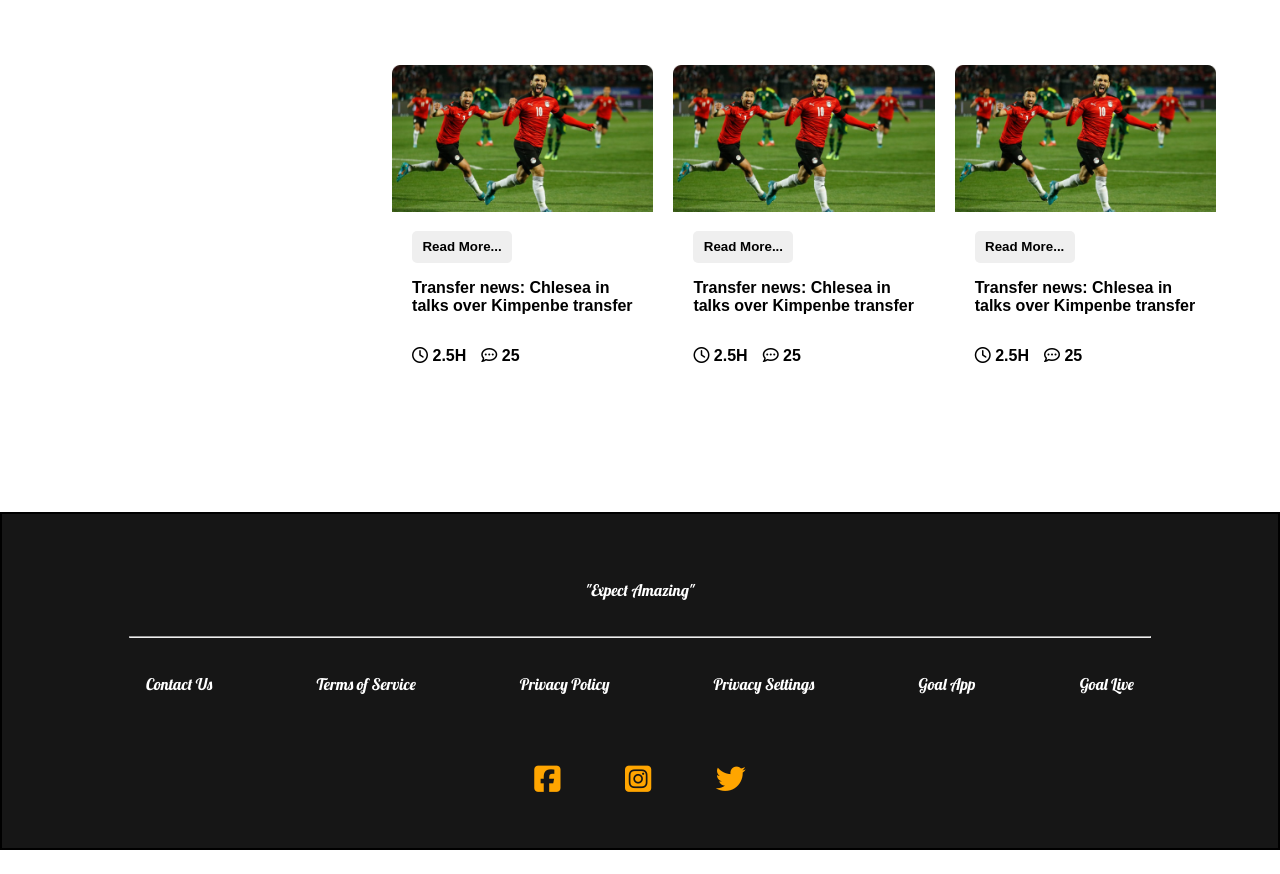
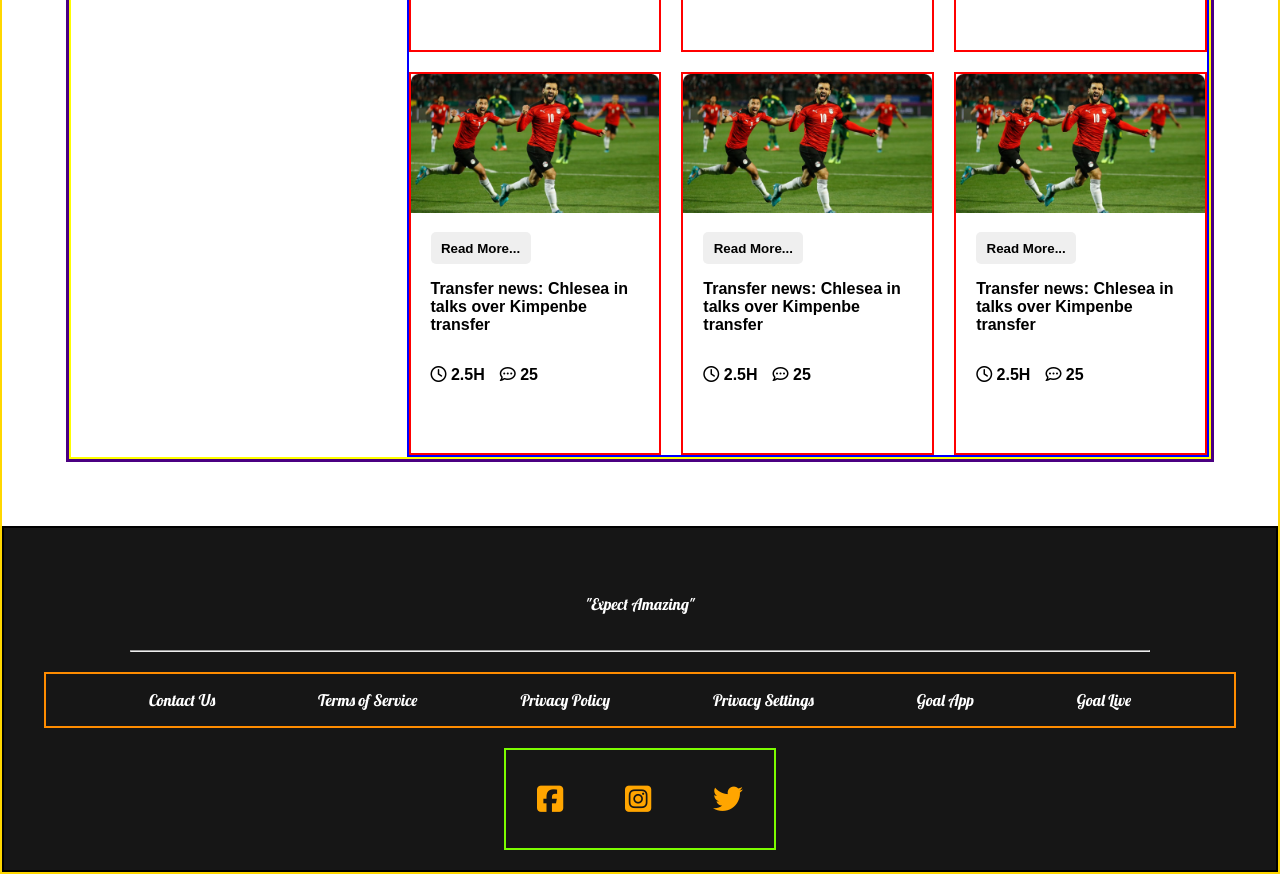
Before and after one commit to aliftareq/Assignment-2-WC-website, a plain HTML site: page index.html in a window 1280 px wide. Shown: the part 1367-2241 px from the top of the page. Before the commit the page ends 2217 px from the top, so only its background shows below. Drawn offline with Linux system fonts and the light colour scheme.

Commit message:
3rd commit at 20/7/2022 at 3:18 pm

```diff
--- a/style.css
+++ b/style.css
@@ -4,7 +4,7 @@
 body {
     font-family: 'Lobster', cursive;
     margin: 0px;
-    /* border: 2px solid gold; */
+    border: 2px solid gold;
 
 }
 
@@ -13,7 +13,7 @@ body {
  -------------------*/
 .main {
     margin: 5vw 5vw;
-    /* border: 3px solid indigo; */
+    border: 3px solid indigo;
 }
 
 /* ---------------------
@@ -21,14 +21,14 @@ top-banner styling part
 ------------------------ */
 
 .Top-banner {
-    /* border: 2px solid yellow; */
+    border: 2px solid yellow;
     display: flex;
     background-color: #161616;
     border-radius: 3%;
 }
 
 .banner-part1 {
-    /* border: 2px solid green; */
+    border: 2px solid green;
     color: white;
     width: 50%;
     font-family: 'Times New Roman', Times, serif;
@@ -55,7 +55,7 @@ top-banner styling part
 }
 
 .banner-part2 {
-    /* border: 2px solid green; */
+    border: 2px solid green;
     width: 50%;
     /* padding-top: 10px;
     padding-right: 70px; */
@@ -70,13 +70,13 @@ top-banner styling part
  middle-section styling part
 ---------------------------- */
 .middle-section {
-    /* border: 2px solid yellow; */
+    border: 2px solid yellow;
     display: flex;
     margin-top: 5%;
 }
 
 .menubar {
-    /* border: 2px solid green; */
+    border: 2px solid green;
     background-color: #161616;
     color: white;
     margin-bottom: 80%;
@@ -86,7 +86,7 @@ top-banner styling part
 }
 
 .menu-name {
-    /* border: 2px solid fuchsia; */
+    border: 2px solid fuchsia;
     background-color: white;
     color: black;
     width: 252px;
@@ -108,14 +108,14 @@ top-banner styling part
 }
 
 .blogs {
-    /* border: 2px solid blue; */
+    border: 2px solid blue;
     display: grid;
     grid-template-columns: repeat(3, 1fr);
     gap: 20px;
 }
 
 .blog {
-    /* border: 2px solid red; */
+    border: 2px solid red;
     font-family: Arial, Helvetica, sans-serif;
     font-weight: 700;
 }
@@ -148,7 +148,7 @@ top-banner styling part
  last-section styling part
 -------------------------- */
 .last-section {
-    /* border: 2px solid burlywood; */
+    border: 2px solid burlywood;
     display: flex;
     justify-content: center;
     align-items: center;
@@ -157,7 +157,7 @@ top-banner styling part
 }
 
 .last-section-button {
-    /* border: 2px solid green; */
+    border: 2px solid green;
     width: 200px;
     height: 50px;
 }
@@ -194,7 +194,7 @@ footer {
 }
 
 .footer-menus {
-    /* border: 2px solid darkorange; */
+    border: 2px solid darkorange;
     display: flex;
     justify-content: space-evenly;
     margin: 20px 40px;
@@ -202,6 +202,7 @@ footer {
 }
 
 .footer-icons {
+    border: 2px solid lawngreen;
     display: flex;
     justify-content: space-around;
     margin: 20px 500px;
@@ -215,6 +216,11 @@ footer {
 -------------------------------  */
 
 @media screen and (max-width:576px) {
+
+    /* body section */
+    body {
+        margin: 0px;
+    }
 
     /* top banner  */
     .Top-banner {
@@ -269,6 +275,11 @@ footer {
 }
 
 @media screen and (min-width:577px) and (max-width:992px) {
+
+    /* body section */
+    body {
+        margin: 0px;
+    }
 
     /* top banner  */
     .Top-banner {
```
Also changed, not shown: wc-site-ipad-view.png (deleted), wc-site-laptop-view.png (deleted), wc-site-mobile-view.png (deleted).
